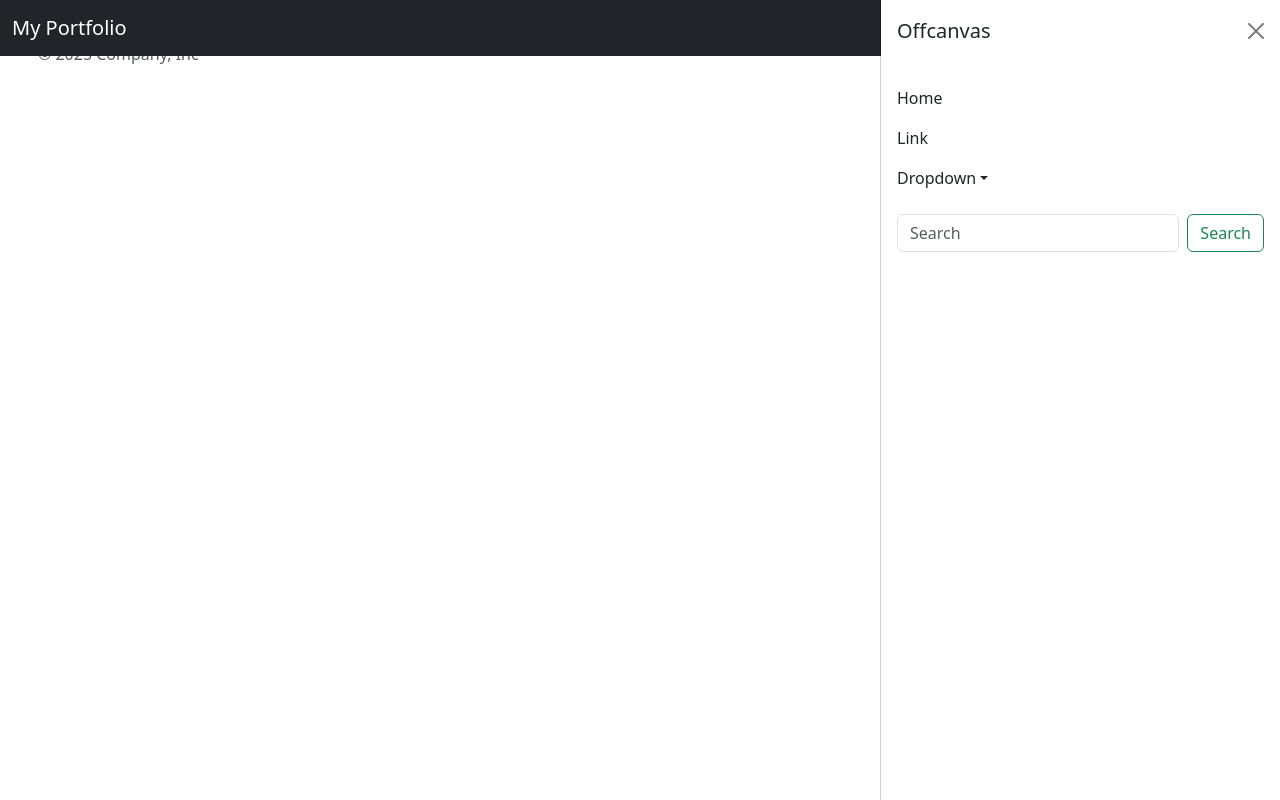
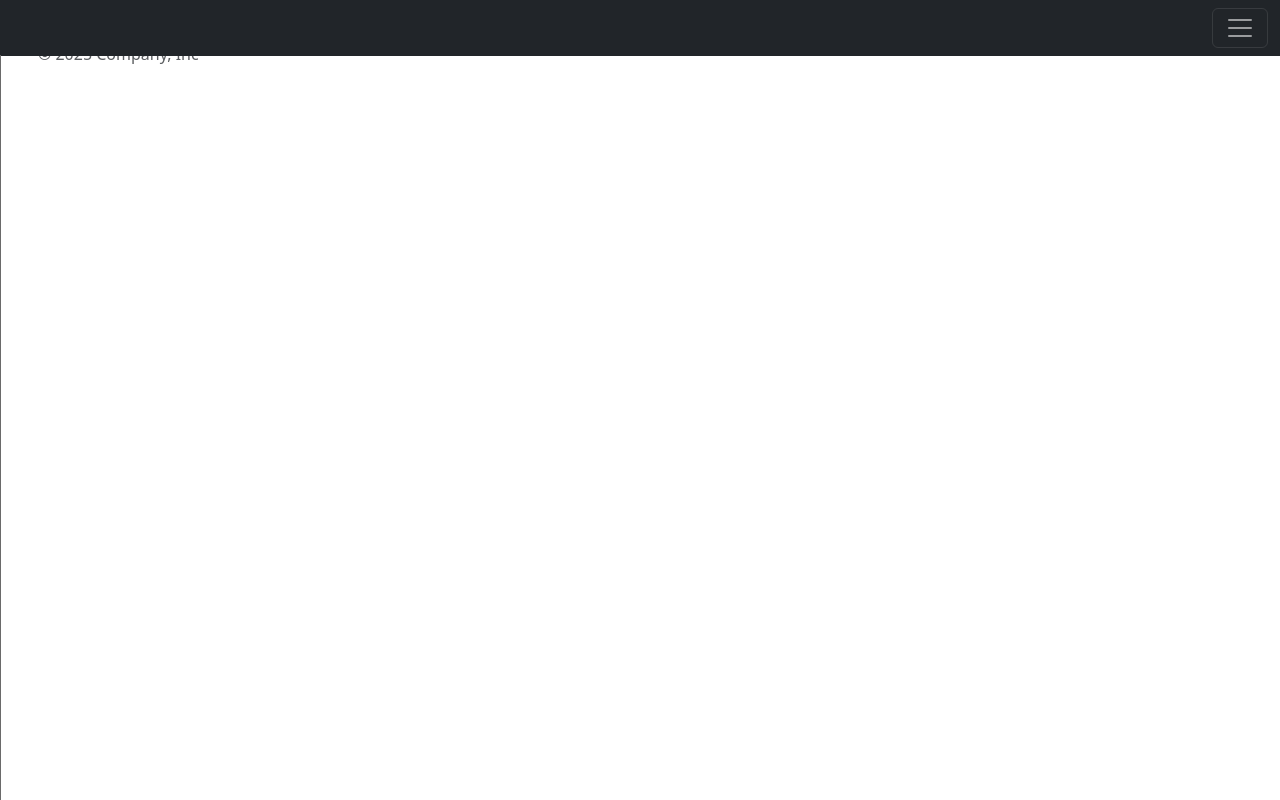
Before and after one commit to ankitmahabharat/Portfolio, a React (Vite) app in the folder portfolio/: page / in a window 1280 px wide. Built offline with nearby package versions, Linux system fonts and the light colour scheme.

Commit message:
managing navbar with sidebar

```diff
--- a/portfolio/src/App.jsx
+++ b/portfolio/src/App.jsx
@@ -1,16 +1,24 @@
 import "./App.css";
 import Footer from "./components/Footer";
 import Navbar from "./components/Navbar";
-import 'bootstrap/dist/css/bootstrap.min.css';
+import "bootstrap/dist/css/bootstrap.min.css";
 import Sidebar from "./components/Sidebar";
-
+import { useState } from "react";
 
 function App() {
-  return <>
-  <Navbar></Navbar>
-  <Sidebar></Sidebar>
-  <Footer></Footer>
-  </>
+  const [isOpen, setIsOpen] = useState(false);
+
+  const toggleSidebar = () => {
+    setIsOpen(!isOpen);
+  };
+
+  return (
+    <>
+      <Navbar toggleSidebar={toggleSidebar}></Navbar>
+      <Sidebar isOpen={isOpen}></Sidebar>
+      <Footer></Footer>
+    </>
+  );
 }
 
 export default App;
--- a/portfolio/src/components/Navbar.jsx
+++ b/portfolio/src/components/Navbar.jsx
@@ -1,12 +1,12 @@
 import React from 'react'
 
-const Navbar = ()=> {
+const Navbar = ({ toggleSidebar })=> {
   return (
     <>
    <nav class="navbar navbar-dark bg-dark fixed-top">
   <div class="container-fluid">
-    <a class="navbar-brand" href="#">My Portfolio</a>
-    <button class="navbar-toggler" type="button" data-bs-toggle="offcanvas" data-bs-target="#offcanvasDarkNavbar" aria-controls="offcanvasDarkNavbar" aria-label="Toggle navigation">
+    <a class="navbar-brand" href="#"></a>
+    <button onClick={toggleSidebar}  class="navbar-toggler" type="button" data-bs-toggle="offcanvas" data-bs-target="#offcanvasDarkNavbar" aria-controls="offcanvasDarkNavbar" aria-label="Toggle navigation">
       <span class="navbar-toggler-icon"></span>
     </button>
     <div class="offcanvas offcanvas-end text-bg-dark" tabindex="-1" id="offcanvasDarkNavbar" aria-labelledby="offcanvasDarkNavbarLabel">
--- a/portfolio/src/components/Sidebar.jsx
+++ b/portfolio/src/components/Sidebar.jsx
@@ -1,9 +1,19 @@
 import React from "react";
 
-function Sidebar() {
+function Sidebar({ isOpen }) {
   return (
     <>
-      <div
+      <div style={{
+        width: isOpen ? "250px" : "0",
+        transition: "0.3s",
+        overflow: "hidden",
+        background: "grey",
+        color: "white",
+        height: "100vh",
+        position: "fixed",
+        top: 55,
+        left: 0,
+      }}
         class="offcanvas offcanvas-end show"
         tabindex="-1"
         id="offcanvasNavbar"
@@ -13,9 +23,10 @@ function Sidebar() {
       >
         <div class="offcanvas-header">
           <h5 class="offcanvas-title" id="offcanvasNavbarLabel">
-            Offcanvas
+           My Portfolio
           </h5>
           <button
+           style={{ color: "white"}}
             type="button"
             class="btn-close"
             data-bs-dismiss="offcanvas"
@@ -67,15 +78,13 @@ function Sidebar() {
             </li>
           </ul>
           <form class="d-flex mt-3" role="search">
-            <input
+            {/* <input
               class="form-control me-2"
               type="search"
               placeholder="Search"
               aria-label="Search"
-            />
-            <button class="btn btn-outline-success" type="submit">
-              Search
-            </button>
+            /> */}
+
           </form>
         </div>
       </div>
```
